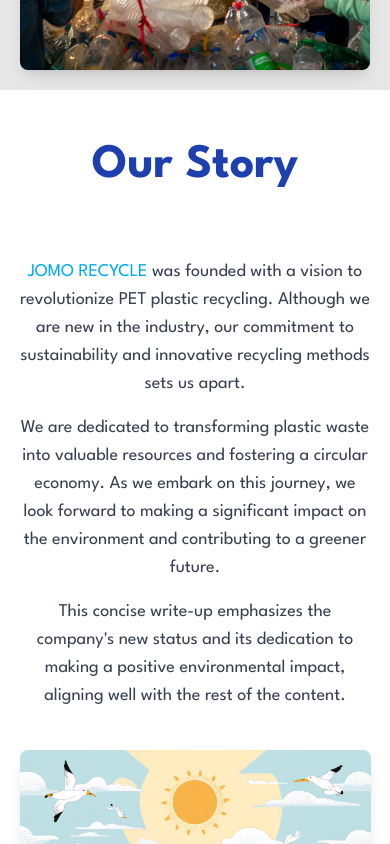
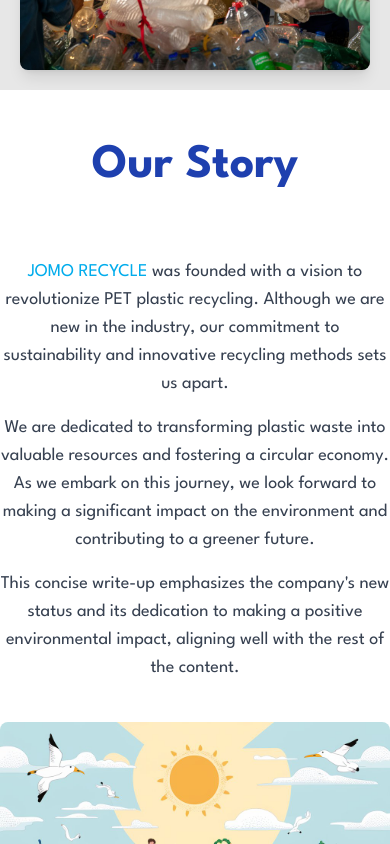
Before and after one commit to coderhanzo/Jomo-Recycling, a React (Vite) app: page /about in a window 390 px wide. Shown: the part 880-1724 px from the top of the page. Built offline with nearby package versions, Linux system fonts and the light colour scheme.

Commit message:
minor changes: testing form submission on hosted

```diff
--- a/src/components/contact/contact.jsx
+++ b/src/components/contact/contact.jsx
@@ -15,7 +15,7 @@ const Contact = () => {
     setResult("Sending....");
     const formData = new FormData(event.target);
 
-    formData.append("access_key", "5bba4d0f-23ec-4038-9e87-40bfec3582fb");
+    formData.append("access_key", "f7980e73-c4af-47f2-b7aa-72d191a13e9b");
 
     const response = await fetch("https://api.web3forms.com/submit", {
       method: "POST",
@@ -36,7 +36,7 @@ const Contact = () => {
   return (
     <div className="contact">
       <div className="contact-col">
-        {/* <p></p> */}
+        <p></p>
         <h3>
           Send us a message
           <img src={message} alt="" />
--- a/src/components/hero/hero.css
+++ b/src/components/hero/hero.css
@@ -22,7 +22,7 @@
 .hero-text h1 {
   font-size: 60px;
   font-weight: 600;
-  color: rgba(180, 180, 180, 0.812);
+  color: rgba(255, 255, 255);
 }
 
 .hero-text p {
--- a/src/index.css
+++ b/src/index.css
@@ -22,10 +22,10 @@ a {
   cursor: pointer;
 }
 
-.container {
-  padding-left: 40px;
-  padding-right: 40px;
-}
+/* .container {
+  padding-left: 10px;
+  padding-right: 10px;
+} */
 
 .btn {
   background: #01acec;
@@ -111,10 +111,10 @@ a {
 }
 /* media qurries */
 @media (max-width: 700px) {
-  .container {
-    padding-left: 5%;
-    padding-right: 5%;
-  }
+  /* .container {
+    padding-left: 2%;
+    padding-right: 2%;
+  } */
   .btn {
     padding: 14px 22px;
   }
```
